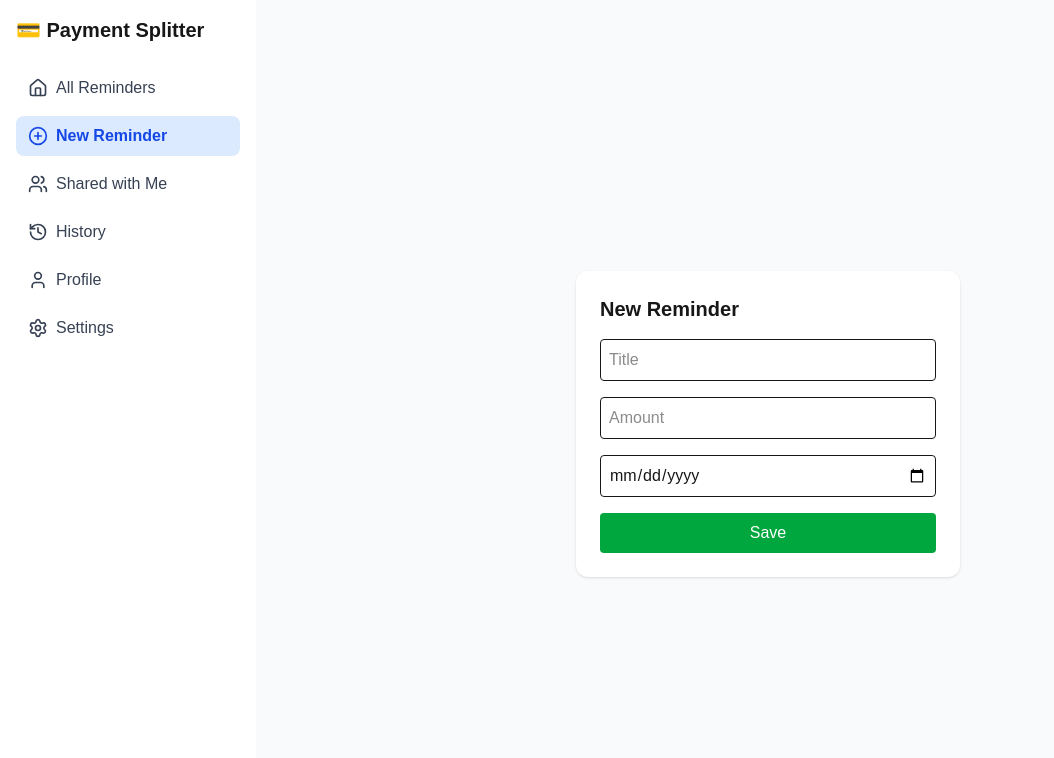
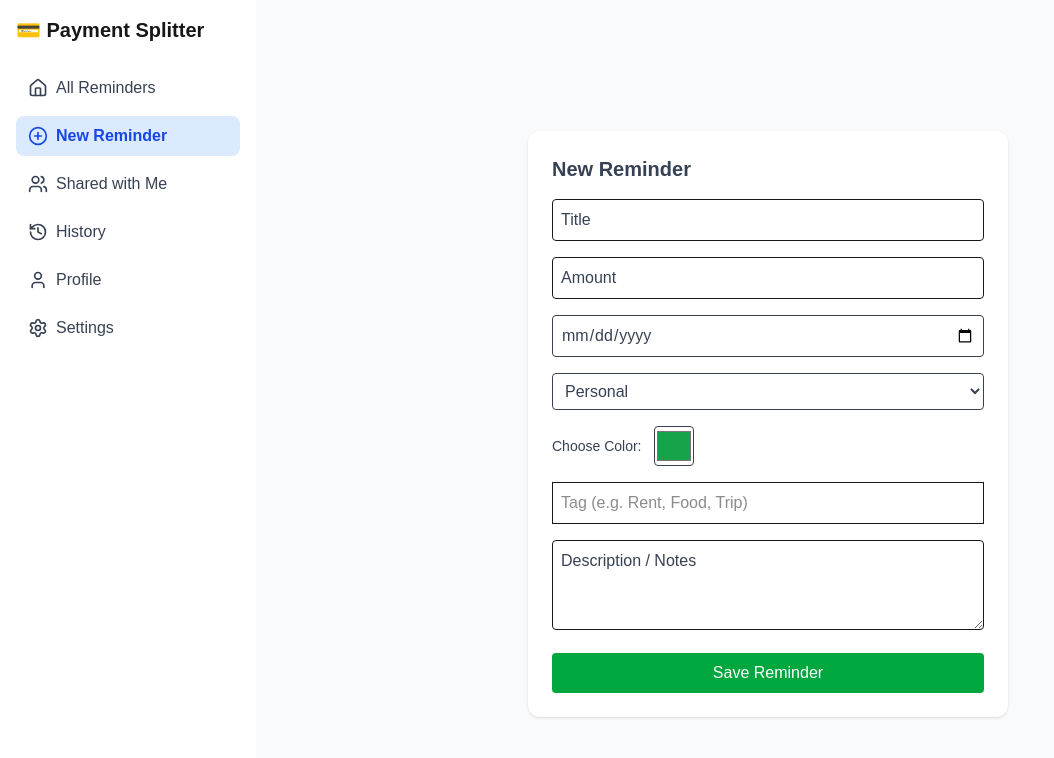
Before and after one commit to RitikChauhan8650/Payment-reminder-app, a Next.js app: page /dashboard/reminders/new in a window 1280 px wide. Shown: the top 758 px of the page, without its empty margins (0-1054 px from the left). Built offline with nearby package versions, Linux system fonts and the light colour scheme.

Commit message:
css fixed

```diff
--- a/src/app/api/userApi.ts
+++ b/src/app/api/userApi.ts
@@ -28,6 +28,6 @@ export const signupUser = async (userData: {
 
 // Signin
 export const signinUser = async (formData: any) => {
-  const res = await API.post('/users/signin', formData);
+  const res = await API.post('http://localhost:3001/users/signin', formData);
   return res.data;
 };
--- a/src/app/dashboard/page.tsx
+++ b/src/app/dashboard/page.tsx
@@ -16,7 +16,7 @@ export default function DashboardPage() {
 
     const openNewReminderModal = (e: React.MouseEvent) => {
         e.preventDefault();
-        router.push("/reminders/new");
+        router.push("/dashboard/reminders/new");
     };
 
     return (
--- a/src/app/dashboard/reminders/new/page.tsx
+++ b/src/app/dashboard/reminders/new/page.tsx
@@ -4,10 +4,40 @@ import { useRouter } from "next/navigation";
 
 export default function NewReminder() {
     const router = useRouter();
-    const [form, setForm] = useState({ title: "", amount: "", dueDate: "" });
+    const [form, setForm] = useState({
+        title: "",
+        amount: "",
+        dueDate: "",
+        type: "personal", // personal or split
+        color: "#16a34a", // default green
+        tag: "",
+        description: "",
+        participants: [] as string[],
+        newEmail: "",
+    });
+
+    // Add participant by email
+    const handleAddEmail = () => {
+        if (form.newEmail && !form.participants.includes(form.newEmail)) {
+            setForm({
+                ...form,
+                participants: [...form.participants, form.newEmail],
+                newEmail: "",
+            });
+        }
+    };
+
+    // Remove participant
+    const handleRemoveEmail = (email: string) => {
+        setForm({
+            ...form,
+            participants: form.participants.filter((e) => e !== email),
+        });
+    };
 
     const handleSubmit = async (e: any) => {
         e.preventDefault();
+
         await fetch("http://localhost:3002/payments/create", {
             method: "POST",
             headers: {
@@ -16,32 +46,124 @@ export default function NewReminder() {
             body: JSON.stringify(form),
         });
 
-        router.push("/reminders/view");
+        router.push("/dashboard");
     };
 
     return (
         <div className="flex h-screen items-center justify-center bg-gray-50">
-            <form onSubmit={handleSubmit} className="bg-white p-6 rounded-xl shadow space-y-4 w-96">
-                <h1 className="text-xl font-bold">New Reminder</h1>
+            <form
+                onSubmit={handleSubmit}
+                className="bg-white p-6 rounded-xl shadow space-y-4 w-[480px]"
+            >
+                <h1 className="text-xl font-bold text-gray-700">New Reminder</h1>
+
+                {/* Title */}
                 <input
                     type="text"
                     placeholder="Title"
-                    className="w-full border p-2 rounded"
+                    className="w-full border p-2 rounded placeholder-gray-700"
                     onChange={(e) => setForm({ ...form, title: e.target.value })}
                 />
+
+                {/* Amount */}
                 <input
                     type="number"
                     placeholder="Amount"
-                    className="w-full border p-2 rounded"
+                    className="w-full border p-2 rounded placeholder-gray-700"
                     onChange={(e) => setForm({ ...form, amount: e.target.value })}
                 />
+
+                {/* Due Date */}
                 <input
                     type="date"
-                    className="w-full border p-2 rounded"
+                    className="w-full border p-2 rounded text-gray-700"
                     onChange={(e) => setForm({ ...form, dueDate: e.target.value })}
                 />
-                <button type="submit" className="w-full bg-green-600 text-white py-2 rounded cursor-pointer hover:bg-green-700 transition">
-                    Save
+
+                {/* Reminder Type */}
+                <select
+                    className="w-full border p-2 rounded text-gray-700"
+                    onChange={(e) => setForm({ ...form, type: e.target.value })}
+                >
+                    <option value="personal" className="text-gray-700">Personal</option>
+                    <option value="split" className="text-gray-700">Split Payment</option>
+                </select>
+
+                {/* Color Picker */}
+                <div className="flex items-center gap-3">
+                    <label className="text-sm font-medium text-gray-700">Choose Color:</label>
+                    <input
+                        type="color"
+                        value={form.color}
+                        onChange={(e) => setForm({ ...form, color: e.target.value })}
+                        className="w-10 h-10 border rounded cursor-pointer text-gray-700"
+                    />
+                </div>
+
+                {/* Tag */}
+                <input
+                    type="text"
+                    placeholder="Tag (e.g. Rent, Food, Trip)"
+                    className="w-full border p-2 rounde placeholder-gray-700d"
+                    onChange={(e) => setForm({ ...form, tag: e.target.value })}
+                />
+
+                {/* Description */}
+                <textarea
+                    placeholder="Description / Notes"
+                    className="w-full border p-2 rounded  placeholder-gray-700"
+                    rows={3}
+                    onChange={(e) =>
+                        setForm({ ...form, description: e.target.value })
+                    }
+                />
+
+                {/* Participants (for split) */}
+                {form.type === "split" && (
+                    <div className="space-y-2">
+                        <label className="font-medium text-sm">Add Participants</label>
+                        <div className="flex gap-2">
+                            <input
+                                type="email"
+                                placeholder="Enter email"
+                                value={form.newEmail}
+                                className="flex-1 border p-2 rounded  placeholder-gray-700"
+                                onChange={(e) => setForm({ ...form, newEmail: e.target.value })}
+                            />
+                            <button
+                                type="button"
+                                onClick={handleAddEmail}
+                                className="bg-blue-600 text-white px-3 rounded hover:bg-blue-700 placeholder-gray-700"
+                            >
+                                Add
+                            </button>
+                        </div>
+
+                        <div className="flex flex-wrap gap-2 mt-2">
+                            {form.participants.map((email) => (
+                                <div
+                                    key={email}
+                                    className="flex items-center bg-gray-200 px-2 py-1 rounded-full text-sm"
+                                >
+                                    {email}
+                                    <button
+                                        type="button"
+                                        onClick={() => handleRemoveEmail(email)}
+                                        className="ml-2 text-red-500"
+                                    >
+                                        ✕
+                                    </button>
+                                </div>
+                            ))}
+                        </div>
+                    </div>
+                )}
+
+                <button
+                    type="submit"
+                    className="w-full bg-green-600 text-white py-2 rounded cursor-pointer hover:bg-green-700 transition"
+                >
+                    Save Reminder
                 </button>
             </form>
         </div>
--- a/src/app/login/page.tsx
+++ b/src/app/login/page.tsx
@@ -11,7 +11,7 @@ export default function LoginPage() {
 
     const handleLogin = async (email: string, password: string) => {
         try {
-            const res = await fetch("http://localhost:3000/users/signin", {
+            const res = await fetch("http://localhost:3001/users/signin", {
                 method: "POST",
                 headers: { "Content-Type": "application/json" },
                 body: JSON.stringify({ email, password }),
```
